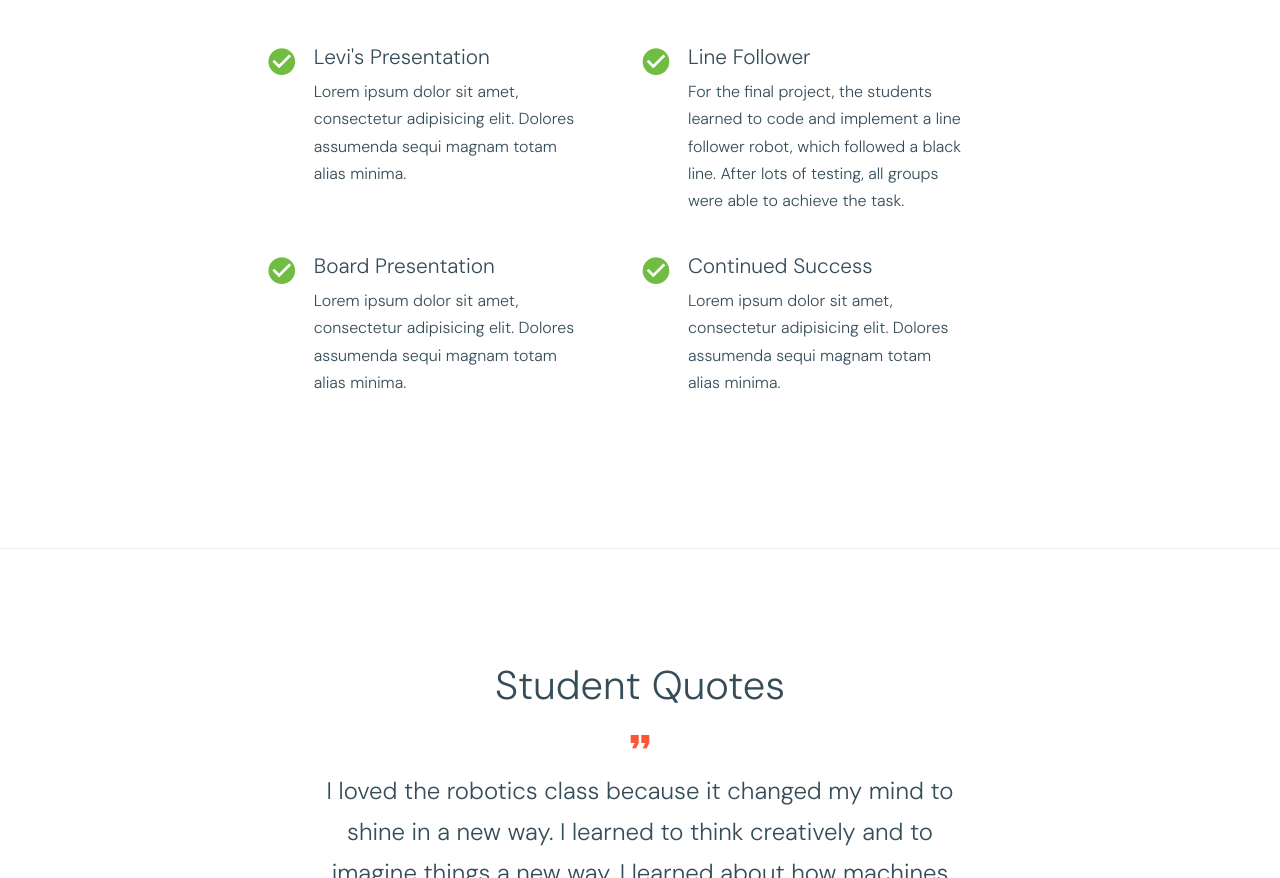
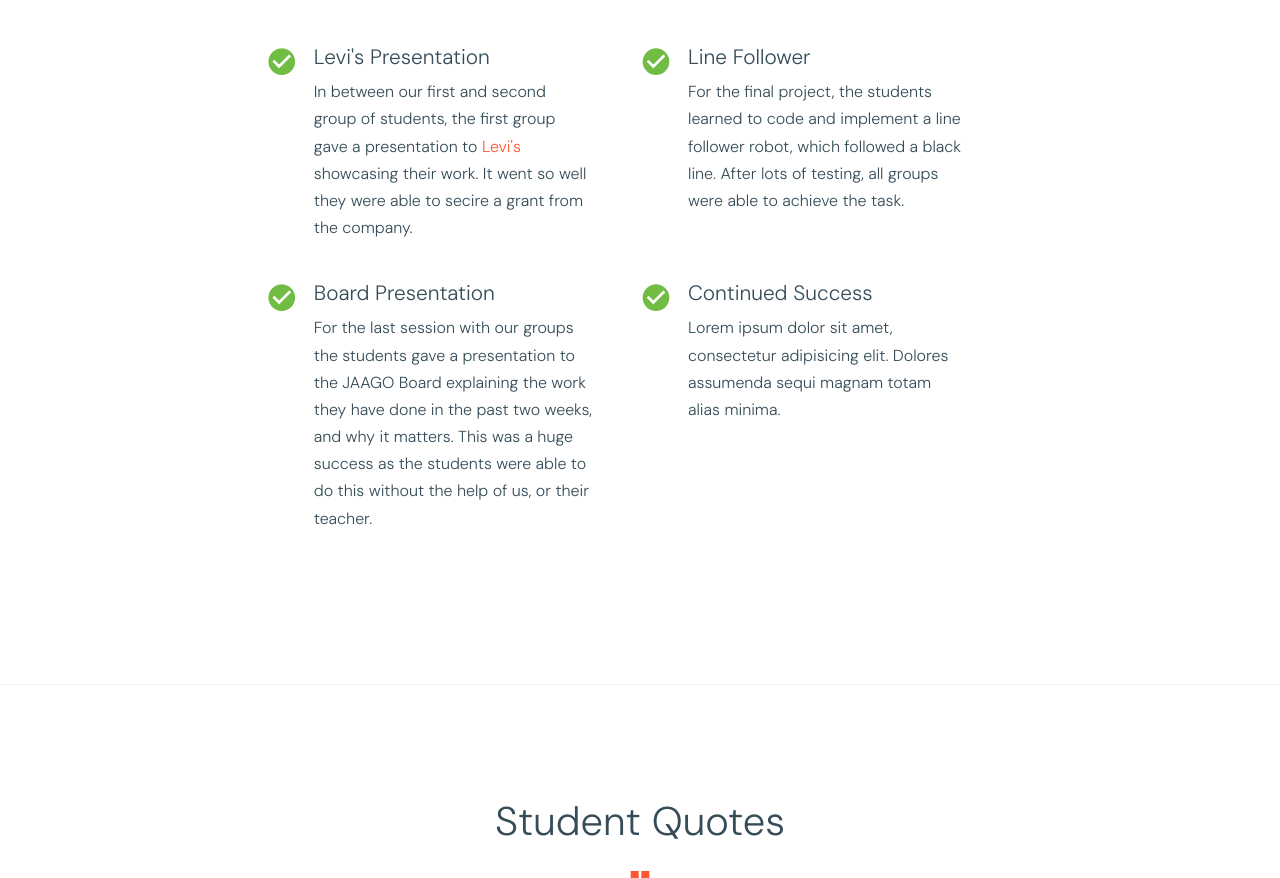
Before and after one commit to ayaanzhaque/Jaago-Robotics-Website, a plain HTML site: page index.html in a window 1280 px wide. Shown: the part 4322-5200 px from the top of the page. Drawn offline with Linux system fonts and the light colour scheme; files whose address does not match are found by name.

Commit message:
Update index.html

```diff
--- a/index.html
+++ b/index.html
@@ -230,8 +230,13 @@
                 <div class="feature-3">
                   <h3>Levi's Presentation</h3>
                   <p>
-                    Lorem ipsum dolor sit amet, consectetur adipisicing elit.
-                    Dolores assumenda sequi magnam totam alias minima.
+                    In between our first and second group of students, the first
+                    group gave a presentation to
+                    <a href="https://www.levi.com/US/en_US/" target="_blank"
+                      >Levi's</a
+                    >
+                    showcasing their work. It went so well they were able to
+                    secire a grant from the company.
                   </p>
                 </div>
               </div>
@@ -251,8 +256,11 @@
                 <div class="feature-3">
                   <h3>Board Presentation</h3>
                   <p>
-                    Lorem ipsum dolor sit amet, consectetur adipisicing elit.
-                    Dolores assumenda sequi magnam totam alias minima.
+                    For the last session with our groups the students gave a
+                    presentation to the JAAGO Board explaining the work they
+                    have done in the past two weeks, and why it matters. This
+                    was a huge success as the students were able to do this
+                    without the help of us, or their teacher.
                   </p>
                 </div>
               </div>
```
